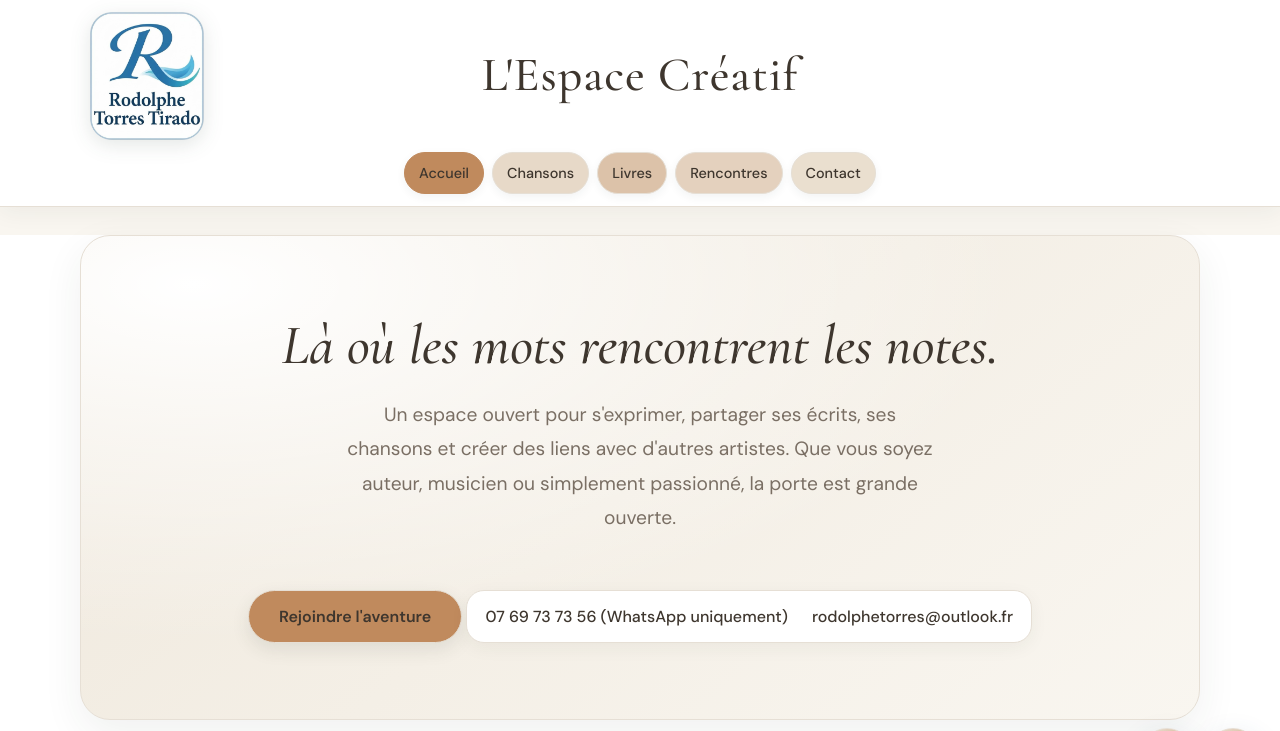
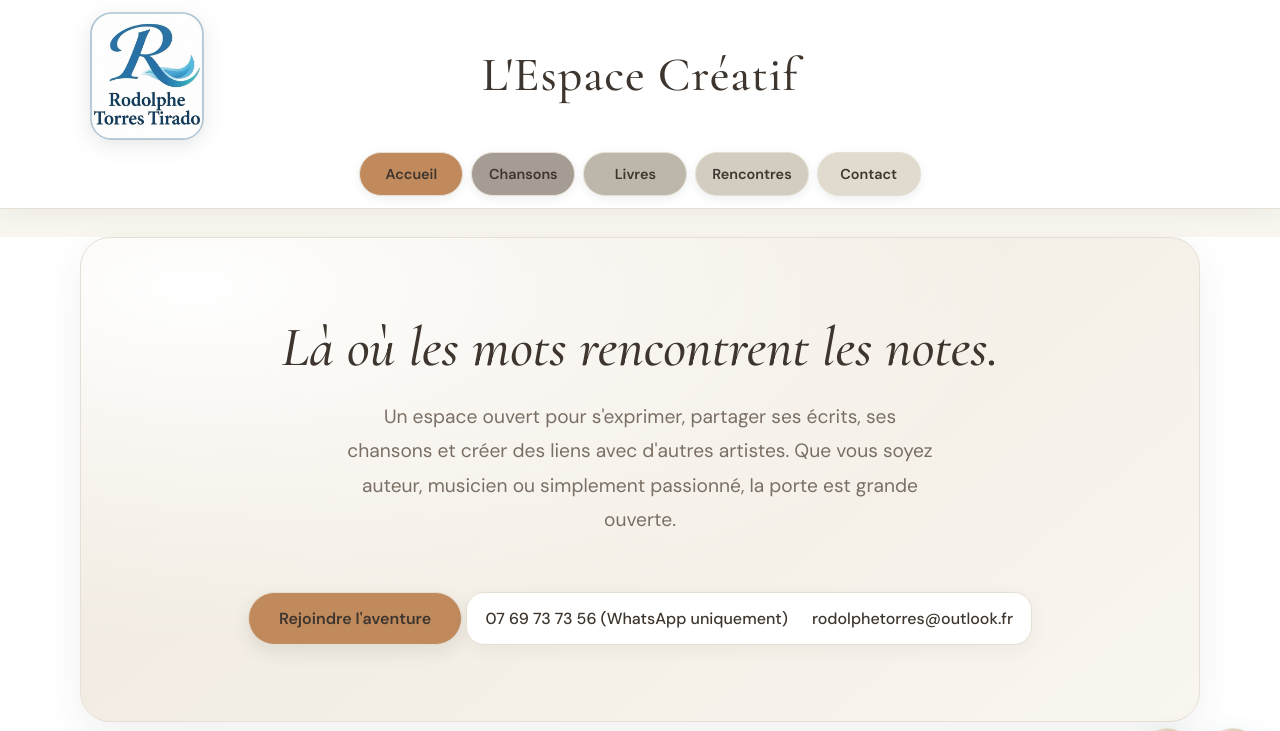
Before and after one commit to cftcmafsas-ai/espace-creatif, a plain HTML site: page index.html in a window 1280 px wide. Shown: the top 731 px of the page. Drawn offline with nearby package versions, Linux system fonts and the light colour scheme; no server answers.

Commit message:
Rendre les couleurs des boutons de navigation plus visibles

```diff
--- a/index.html
+++ b/index.html
@@ -110,21 +110,29 @@ footer{background:var(--site-card,#fff);border-top:1px solid var(--site-border,#
 }
 
 
-/* Navigation : déclinaison en plusieurs tons de la palette sélectionnée. */
+/* Navigation : boutons nettement différenciés, dans les nuances de la palette active. */
 header nav a,
 header nav a:link,
 header nav a:visited{
-  background:color-mix(in srgb,var(--site-soft,#efe8dc) 72%,var(--site-accent,#c08a5d))!important;
+  display:inline-flex;
+  align-items:center;
+  justify-content:center;
+  min-width:104px;
+  padding:9px 16px;
   color:var(--site-text,#3e362e)!important;
   border:1px solid var(--site-border,#e6dfd5)!important;
-  box-shadow:0 3px 10px rgba(40,55,45,.06);
+  border-radius:999px;
+  box-shadow:0 3px 10px rgba(40,55,45,.08);
+  font-weight:600;
+  transition:background .2s,transform .2s,box-shadow .2s;
 }
-header nav a:nth-child(2){background:color-mix(in srgb,var(--site-soft,#efe8dc) 84%,var(--site-accent,#c08a5d))!important}
-header nav a:nth-child(3){background:color-mix(in srgb,var(--site-soft,#efe8dc) 60%,var(--site-accent,#c08a5d))!important}
-header nav a:nth-child(4){background:color-mix(in srgb,var(--site-soft,#efe8dc) 76%,var(--site-accent,#c08a5d))!important}
-header nav a:nth-child(5){background:color-mix(in srgb,var(--site-soft,#efe8dc) 90%,var(--site-accent,#c08a5d))!important}
-header nav a:first-child{background:var(--site-accent,#c08a5d)!important;color:var(--site-text,#3e362e)!important;border-color:var(--site-accent,#c08a5d)!important}
-header nav a:hover{filter:brightness(.97);transform:translateY(-2px);box-shadow:0 6px 14px rgba(40,55,45,.10)}
+header nav a:nth-child(1){background:var(--site-accent,#c08a5d)!important}
+header nav a:nth-child(2){background:color-mix(in srgb,var(--site-soft,#efe8dc) 58%,var(--site-text,#3e362e))!important}
+header nav a:nth-child(3){background:color-mix(in srgb,var(--site-soft,#efe8dc) 72%,var(--site-text,#3e362e))!important}
+header nav a:nth-child(4){background:color-mix(in srgb,var(--site-soft,#efe8dc) 84%,var(--site-text,#3e362e))!important}
+header nav a:nth-child(5){background:color-mix(in srgb,var(--site-soft,#efe8dc) 92%,var(--site-text,#3e362e))!important}
+header nav a:hover{filter:brightness(.96);transform:translateY(-2px);box-shadow:0 7px 16px rgba(40,55,45,.13)}
+@media(max-width:640px){header nav a{min-width:0;padding:8px 12px}}
 
 </style>
 </head>
```
